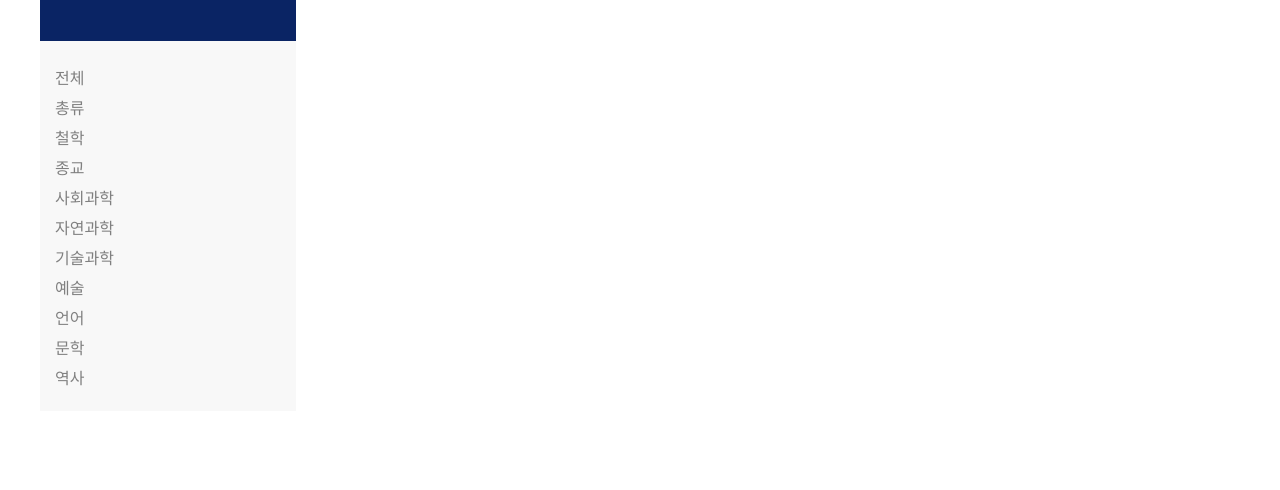
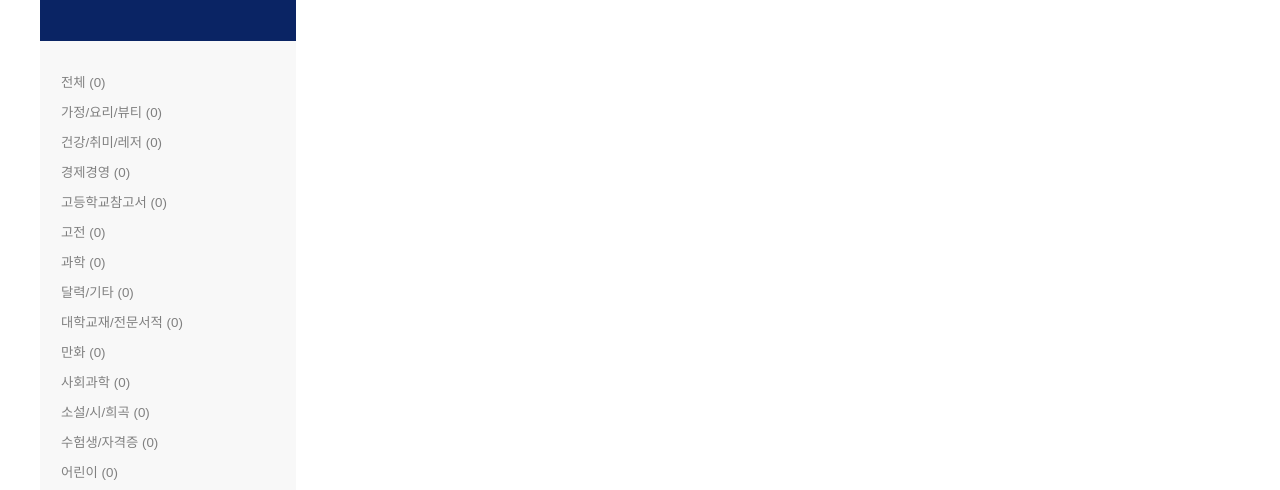
Before and after one commit to change-challenge/HyundaiAutoever_BookManagementSystem_Assignment, a React (Create React App) app in the folder hyundaiautoeverbookmanagement/src/main/frontend/: page /search in a window 1280 px wide. Shown: the part 310-800 px from the top of the page. Built offline with nearby package versions, Linux system fonts and the light colour scheme; no server answers.

Commit message:
feat: 카테고리 필터링 기능 개발(FE) - #51

```diff
--- a/hyundaiautoeverbookmanagement/src/main/frontend/src/pages/Search/SideBar.jsx
+++ b/hyundaiautoeverbookmanagement/src/main/frontend/src/pages/Search/SideBar.jsx
@@ -3,16 +3,35 @@ import styled from 'styled-components'
 
 const categories = [
   { id: 1, name: '전체' },
-  { id: 2, name: '총류' },
-  { id: 3, name: '철학' },
-  { id: 4, name: '종교' },
-  { id: 5, name: '사회과학' },
-  { id: 6, name: '자연과학' },
-  { id: 7, name: '기술과학' },
-  { id: 8, name: '예술' },
-  { id: 9, name: '언어' },
-  { id: 10, name: '문학' },
-  { id: 11, name: '역사' },
+  { id: 2, name: '가정/요리/뷰티' },
+  { id: 3, name: '건강/취미/레저' },
+  { id: 4, name: '경제경영' },
+  { id: 5, name: '고등학교참고서' },
+  { id: 6, name: '고전' },
+  { id: 7, name: '과학' },
+  { id: 8, name: '달력/기타' },
+  { id: 9, name: '대학교재/전문서적' },
+  { id: 10, name: '만화' },
+  { id: 11, name: '사회과학' },
+  { id: 12, name: '소설/시/희곡' },
+  { id: 13, name: '수험생/자격증' },
+  { id: 14, name: '어린이' },
+  { id: 15, name: '에세이' },
+  { id: 16, name: '여행' },
+  { id: 17, name: '역사' },
+  { id: 18, name: '예술/대중문화' },
+  { id: 19, name: '외국어' },
+  { id: 20, name: '유아' },
+  { id: 21, name: '인문학' },
+  { id: 22, name: '자기계발' },
+  { id: 23, name: '잡지' },
+  { id: 24, name: '전집/중고전집' },
+  { id: 25, name: '중교/역학' },
+  { id: 26, name: '중학생참고서' },
+  { id: 27, name: '청소년' },
+  { id: 28, name: '초등학교참고서' },
+  { id: 29, name: '컴퓨터/모바일' },
+  { id: 30, name: 'Gift' },
 ]
 
 const Wrapper = styled.aside`
@@ -49,7 +68,7 @@ const CategoryWrapper = styled.div`
   margin-bottom: 20px;
 `
 
-const SideBar = () => {
+const SideBar = ({ setSelectedCategory, categoryCounts }) => {
   return (
     <Wrapper>
       <SideBarTitle>자료 검색</SideBarTitle>
@@ -59,12 +78,15 @@ const SideBar = () => {
             {categories.map(category => (
               <li key={category.id}>
                 <CategoryWrapper>
-                  <Link
-                    to={`/search/`}
+                  <button
+                    key={category.id}
                     style={{
                       textDecoration: 'none',
                       color: 'gray',
                       fontWeight: 400,
+                      border: 'none',
+                      backgroundColor: ' #f8f8f8',
+                      cursor: 'pointer',
                     }}
                     onMouseOver={e => {
                       e.target.style.fontWeight = 800
@@ -72,9 +94,10 @@ const SideBar = () => {
                     onMouseOut={e => {
                       e.target.style.fontWeight = 400
                     }}
+                    onClick={() => setSelectedCategory(category.name)}
                   >
-                    {category.name}
-                  </Link>
+                    {category.name} ({categoryCounts[category.name] || 0})
+                  </button>
                 </CategoryWrapper>
               </li>
             ))}
--- a/hyundaiautoeverbookmanagement/src/main/frontend/src/pages/Search/index.jsx
+++ b/hyundaiautoeverbookmanagement/src/main/frontend/src/pages/Search/index.jsx
@@ -19,16 +19,35 @@ const BookSearch = () => {
   const query = searchParams.get('query') // 검색어 가져오기
 
   const [books, setBooks] = useState([])
+  const [filteredBooks, setFilteredBooks] = useState([])
+  const [selectedCategory, setSelectedCategory] = useState('전체')
+  const [categoryCounts, setCategoryCounts] = useState({})
   const [page, setPage] = useState(1)
 
   useEffect(() => {
     const fetchBooks = async () => {
       const response = await axios.get(`/api/book/search?title=${query}`)
       setBooks(response.data)
+      setFilteredBooks(response.data)
       console.log(books)
+
+      const counts = response.data.reduce((acc, book) => {
+        acc[book.category] = (acc[book.category] || 0) + 1
+        return acc
+      }, {})
+      counts['전체'] = response.data.length
+      setCategoryCounts(counts)
     }
     fetchBooks()
-  }, [query])
+  }, [])
+
+  useEffect(() => {
+    if (selectedCategory === '전체') {
+      setFilteredBooks(books)
+    } else {
+      setFilteredBooks(books.filter(book => book.category === selectedCategory))
+    }
+  }, [selectedCategory])
 
   const handlePageChange = (event, value) => {
     setPage(value)
@@ -45,14 +64,17 @@ const BookSearch = () => {
             fontSize={({ theme }) => theme.fontSize.sz28}
           />
           <Text
-            text={`에 대한 ${books.length}개의 검색 결과`}
+            text={`에 대한 ${filteredBooks.length}개의 검색 결과`}
             color={({ theme }) => theme.colors.black}
             fontWeight={'bold'}
             fontSize={({ theme }) => theme.fontSize.sz28}
           />
         </S.BookSearchTitleWrapper>
         <S.BookSearchContainer>
-          <SideBar />
+          <SideBar
+            setSelectedCategory={setSelectedCategory}
+            categoryCounts={categoryCounts}
+          />
           <S.BookSearchContentWrapper>
             <S.BookSearchFilterWrapper>
               <ul
@@ -84,7 +106,7 @@ const BookSearch = () => {
               </ul>
             </S.BookSearchFilterWrapper>
             <S.BookListWrapper>
-              {books.slice((page - 1) * 20, page * 20).map(book => (
+              {filteredBooks.slice((page - 1) * 20, page * 20).map(book => (
                 <BookList key={book.id} book={book} query={query} />
               ))}
             </S.BookListWrapper>
```
